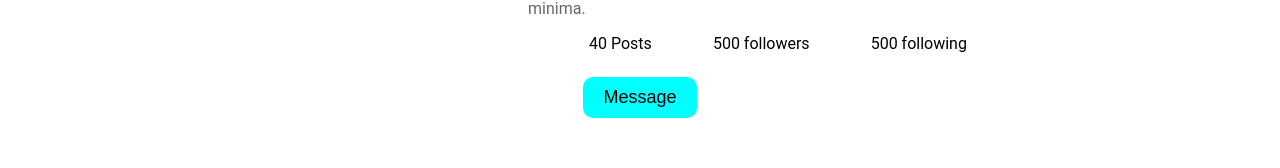
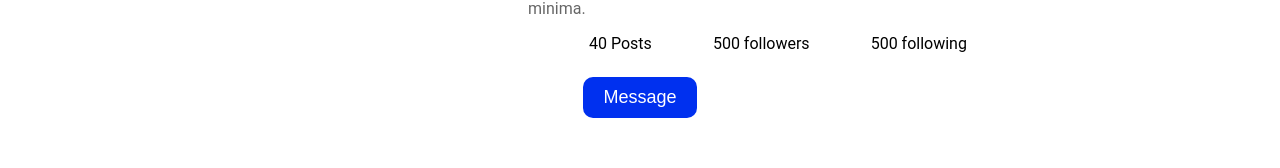
Before and after one commit to yash797/AskWiz-Frontend, a React (Create React App) app: page /profile/username in a window 1280 px wide. Shown: the part 463-631 px from the top of the page. Built offline with nearby package versions, Linux system fonts and the light colour scheme; no server answers; what javascript-time-ago would draw is missing.

Commit message:
Updated Message-button

```diff
--- a/src/components/css/Profile.css
+++ b/src/components/css/Profile.css
@@ -161,9 +161,9 @@
 }
 
 .messagebutton > button{
-    background-color: aqua;
+    background-color: rgb(0,48,239);
     align-self: center;
-    color: black;
+    color: white;
     display: block;
     margin: 0 auto;
     margin-bottom: 5%;
@@ -172,7 +172,3 @@
     border-radius: 10px;
     border-style: none;
 }
-
-button :hover{
-    background-color: red;
-}
```
